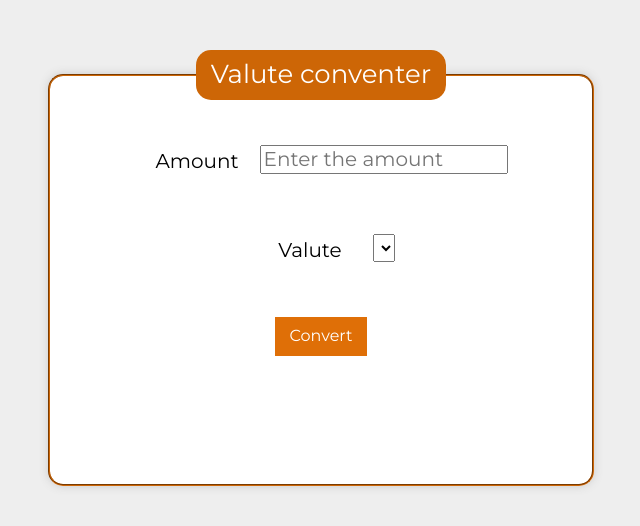
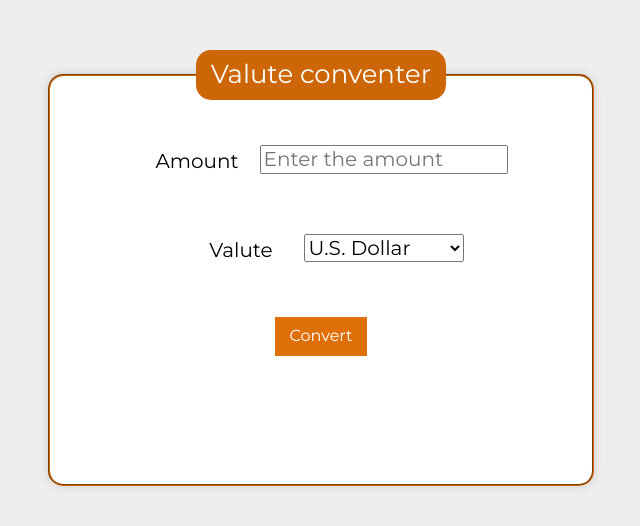
Before and after one commit to stolar-xyz/currency-converter-react, a React (Create React App) app: page / in a window 1280 px wide. Shown: the top 526 px of the page, without its empty margins (319-959 px from the left). Built offline with nearby package versions, Linux system fonts and the light colour scheme.

Commit message:
added depenting options form currencies.js file

```diff
--- a/src/App/FormField/index.js
+++ b/src/App/FormField/index.js
@@ -1,11 +1,19 @@
 import React from "react";
 import "./style.css";
+import currencies from "../currencies";
 
 const FormField = ({ currency, setCurrency }) => {
 
     return (
         <select className="form__formField" value={currency} onChange={({ target }) => setCurrency(target.value)}>
-            <option></option>
+            {currencies.map((currency => (
+                <option
+                    key={currency.short}
+                    value={currency.short}
+                >
+                    {currency.name}
+                </option>
+            )))}
         </select>
     );
 };
```
